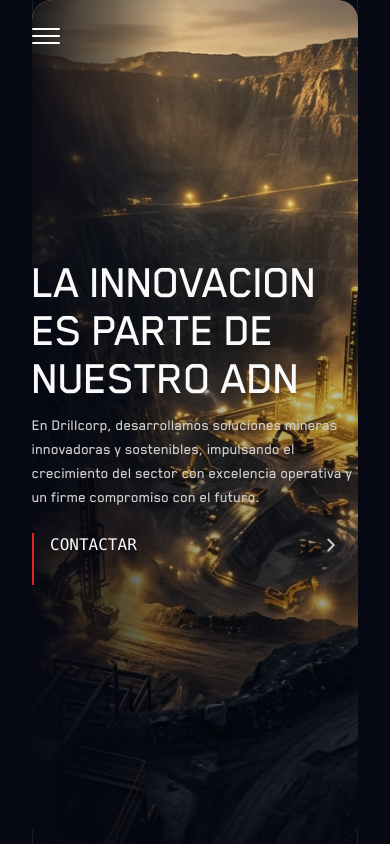
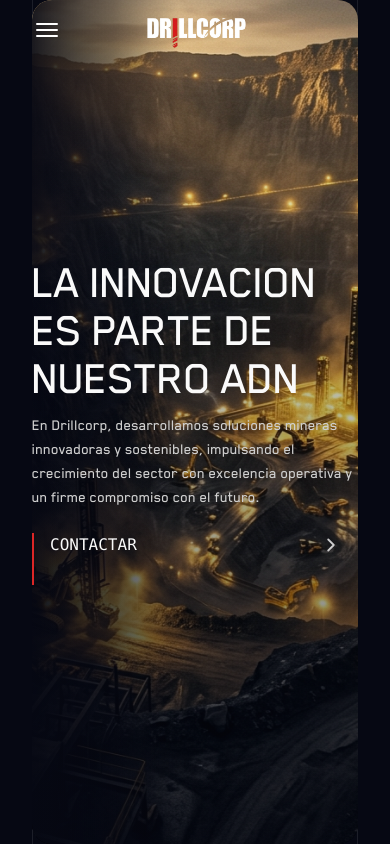
Before and after one commit to Helgarritas/Next-Contmin-Landing, a Next.js app: page / in a window 390 px wide. Shown: the top 844 px of the page. Built offline with nearby package versions, Linux system fonts and the light colour scheme.

Commit message:
feat: redesign mobile navigation drawer menu

```diff
--- a/src/components/navBar/NavBar.tsx
+++ b/src/components/navBar/NavBar.tsx
@@ -1,13 +1,12 @@
 "use client";
 
-import { useState, useEffect, useRef } from "react";
+import { useState, useEffect, useRef, useCallback } from "react";
 import { usePathname, useRouter } from "next/navigation";
 import { gsap } from "gsap";
 import { ScrollTrigger } from "gsap/ScrollTrigger";
 // Componentes
 import Image from "next/image";
 import BtnSnake from "../btnSnake/BtnSnake";
-import NavMenu from "../navMenu/NavMenu";
 // Estilos
 import "./navbar.css";
 
@@ -15,21 +14,20 @@ gsap.registerPlugin(ScrollTrigger);
 const links = ["hogar", "propuesta", "nosotros", "soluciones", "contactar"];
 
 export default function NavBar() {
-  // Referencias
   const navRef = useRef(null);
   const navBgRef = useRef<HTMLDivElement>(null);
   const ulRef = useRef<HTMLUListElement>(null);
-  // Estado para controlar si el menú móvil está abierto
+  const drawerRef = useRef<HTMLDivElement>(null);
+  const overlayRef = useRef<HTMLDivElement>(null);
   const [menuOpen, setMenuOpen] = useState(false);
-  // Hooks de navegación
   const pathname = usePathname();
   const router = useRouter();
 
-  // Efecto para la animación del scroll
+  // ── Animación de scroll para desktop ──
   useEffect(() => {
     const mm = gsap.matchMedia();
 
-    mm.add("(min-width: 1025px)", () => {
+    mm.add("(min-width: 641px)", () => {
       const trigger = ScrollTrigger.create({
         start: 0,
         onUpdate: (self) => {
@@ -48,101 +46,166 @@ export default function NavBar() {
           }
         },
       });
-
-      return () => {
-        trigger.kill();
-      };
+      return () => trigger.kill();
     });
 
-    return () => {
-      mm.revert();
-    };
+    return () => mm.revert();
   }, []);
 
+  // ── Animación del drawer móvil ──
   useEffect(() => {
-    if (window.innerWidth <= 640 && ulRef.current) {
-      const liElements = Array.from(ulRef.current.querySelectorAll("li")) as HTMLLIElement[];
-      const buttonElement = ulRef.current.querySelector(".btn-contactar") as HTMLButtonElement | null;
+    if (!drawerRef.current || !overlayRef.current) return;
 
-      const linksAndButton = buttonElement ? [...liElements, buttonElement] : liElements;
+    const drawerLinks = drawerRef.current.querySelectorAll(".drawer-link");
 
     if (menuOpen) {
-        gsap.to(ulRef.current, { x: "80%", duration: 0.5, ease: "power2.out" });
-        gsap.to(linksAndButton, { opacity: 1, duration: 0.5, stagger: 0.1 });
+      // Bloquear scroll del body
+      document.body.style.overflow = "hidden";
+      // Mostrar overlay
+      gsap.to(overlayRef.current, { autoAlpha: 1, duration: 0.3 });
+      // Deslizar el drawer
+      gsap.to(drawerRef.current, { x: "0%", duration: 0.4, ease: "power3.out" });
+      // Animar links con stagger
+      gsap.fromTo(
+        drawerLinks,
+        { x: -30, autoAlpha: 0 },
+        { x: 0, autoAlpha: 1, duration: 0.4, stagger: 0.08, delay: 0.15, ease: "power2.out" }
+      );
     } else {
-        gsap.to(ulRef.current, { x: "-100%", duration: 0.5, ease: "power2.in" });
-        gsap.to(linksAndButton, { opacity: 0, duration: 0.3 });
-      }
+      document.body.style.overflow = "";
+      gsap.to(overlayRef.current, { autoAlpha: 0, duration: 0.25 });
+      gsap.to(drawerRef.current, { x: "-100%", duration: 0.35, ease: "power2.in" });
+      gsap.to(drawerLinks, { autoAlpha: 0, duration: 0.15 });
     }
   }, [menuOpen]);
 
-  const handleScroll = (link: string) => {
+  const handleScroll = useCallback((link: string) => {
+    // Cerrar menú primero
+    setMenuOpen(false);
+
     if (pathname !== "/") {
       router.push("/");
       return;
     }
+    // Pequeño delay para que el drawer se cierre antes del scroll
+    setTimeout(() => {
       const el = document.getElementById(link);
       if (el) {
-      const yOffset = -80; // Ajusta según el alto de tu navbar
+        const yOffset = -80;
         const y = el.getBoundingClientRect().top + window.pageYOffset + yOffset;
         window.scrollTo({ top: y, behavior: "smooth" });
       }
-  };
+    }, 350);
+  }, [pathname, router]);
 
-  const toggleMenu = () => {
-    setMenuOpen((prev) => !prev);
-  };
+  const toggleMenu = () => setMenuOpen((prev) => !prev);
 
   return (
+    <>
+      {/* ════════ NAVBAR DESKTOP + HEADER MÓVIL ════════ */}
       <nav
         ref={navRef}
-      className="px-[70px] w-full fixed flex items-center z-50 nav
-        max-sm:px-[32px] max-sm:h-[100vh] max-sm:blur-none max-sm:bg-transparent"
+        className="nav-bar px-[70px] w-full h-[80px] fixed flex items-center z-50
+          max-sm:px-[32px] max-sm:h-[60px]"
       >
-      {/* Fondo animado que reemplaza nav::before */}
+        {/* Fondo animado desktop */}
         <div
           ref={navBgRef}
           className="absolute top-0 left-0 w-full h-0 pointer-events-none"
           style={{ backgroundColor: "rgba(255, 255, 255, 0.10)", backdropFilter: "blur(12px)" }}
         />
-      <div
-        className="max-sm:absolute max-sm:top-[22px] z-50 hidden max-sm:inline-block max-sm:left-[32px]"
+
+        {/* Hamburguesa (solo móvil) */}
+        <button
           onClick={toggleMenu}
+          className="hamburger-btn hidden max-sm:flex z-50 relative w-[30px] h-[22px] flex-col justify-between"
+          aria-label="Abrir menú"
         >
-        <NavMenu />
-      </div>
-      <ul
-        ref={ulRef}
-        className="w-full h-[80px] grid grid-cols-4 items-center uppercase text-sm
-                  max-sm:pt-[100px] max-sm:h-full max-sm:flex max-sm:flex-col max-sm:items-start max-sm:z-10
-                  max-sm:-translate-x-full"
-      >
-        <div className="col-start-1 col-end-3 flex items-center shrink-0 max-sm:absolute max-sm:top-4 max-sm:left-1/2 max-sm:-translate-x-1/2 max-sm:mb-6 mt-2 z-10">
+          <span className={`hamburger-line ${menuOpen ? "hamburger-open-top" : ""}`} />
+          <span className={`hamburger-line ${menuOpen ? "hamburger-open-mid" : ""}`} />
+          <span className={`hamburger-line ${menuOpen ? "hamburger-open-bot" : ""}`} />
+        </button>
+
+        {/* Logo (visible en ambos) */}
+        <div className="max-sm:absolute max-sm:left-1/2 max-sm:-translate-x-1/2 z-10">
           <Image
             src="/image/banner/LOGO-DRILLCORP.png"
             alt="Drillcorp Logo"
-            width={140}
-            height={55}
-            className="object-contain"
+            width={130}
+            height={50}
+            className="object-contain max-sm:w-[110px]"
             priority
           />
         </div>
-        <div
-          className="col-start-3 flex justify-between max-sm:flex-col max-sm:gap-2 max-sm:mt-[60px]"
+
+        {/* Links desktop */}
+        <ul
+          ref={ulRef}
+          className="flex-1 h-full grid grid-cols-3 items-center uppercase text-sm ml-[60px]
+            max-sm:hidden"
         >
+          <div className="col-start-1 col-end-3 flex justify-between">
             {links.slice(0, 4).map((link, i) => (
-            <li key={i} onClick={() => handleScroll(link)}>
-              <BtnSnake text={link} className="max-sm:text-base" />
+              <li key={i} onClick={() => handleScroll(link)} className="cursor-pointer">
+                <BtnSnake text={link} />
               </li>
             ))}
           </div>
           <button
             onClick={() => handleScroll("contactar")}
-          className="ml-auto max-sm:ml-0 max-sm:mt-2 btn-contactar"
+            className="ml-auto"
           >
-          <BtnSnake text="contactar" className="max-sm:text-base teext-white" />
+            <BtnSnake text="contactar" />
           </button>
         </ul>
       </nav>
+
+      {/* ════════ OVERLAY OSCURO (solo móvil) ════════ */}
+      <div
+        ref={overlayRef}
+        onClick={() => setMenuOpen(false)}
+        className="fixed inset-0 z-40 bg-black/60 backdrop-blur-sm invisible opacity-0
+          sm:hidden"
+      />
+
+      {/* ════════ DRAWER LATERAL (solo móvil) ════════ */}
+      <div
+        ref={drawerRef}
+        className="fixed top-0 left-0 w-[280px] h-full z-50 -translate-x-full
+          flex flex-col bg-[#0a0c1a]/95 backdrop-blur-xl border-r border-white/10
+          sm:hidden"
+      >
+        {/* Logo en el drawer */}
+        <div className="px-8 pt-6 pb-4 border-b border-white/10">
+          <Image
+            src="/image/banner/LOGO-DRILLCORP.png"
+            alt="Drillcorp Logo"
+            width={120}
+            height={45}
+            className="object-contain"
+          />
+        </div>
+
+        {/* Links del menú */}
+        <div className="flex-1 flex flex-col px-8 pt-8 gap-1">
+          {links.map((link, i) => (
+            <button
+              key={i}
+              onClick={() => handleScroll(link)}
+              className="drawer-link text-left py-3 uppercase text-base tracking-wide
+                text-white/80 hover:text-white hover:pl-2 transition-all duration-300
+                border-b border-white/5 last:border-0"
+            >
+              {link}
+            </button>
+          ))}
+        </div>
+
+        {/* Footer del drawer */}
+        <div className="px-8 py-6 border-t border-white/10">
+          <p className="text-xs text-white/40 uppercase tracking-wider">© 2025 Drillcorp</p>
+        </div>
+      </div>
+    </>
   );
 }
--- a/src/components/navBar/navbar.css
+++ b/src/components/navBar/navbar.css
@@ -1,3 +1,36 @@
-nav {
-  overflow: hidden;
+/* ── NavBar base ── */
+.nav-bar {
+  pointer-events: auto;
 }
+
+/* ── Hamburger icon lines ── */
+.hamburger-btn {
+  cursor: pointer;
+  background: none;
+  border: none;
+  padding: 4px;
+}
+
+.hamburger-line {
+  display: block;
+  width: 100%;
+  height: 2px;
+  background-color: #fff;
+  border-radius: 2px;
+  transition: all 0.35s cubic-bezier(0.4, 0, 0.2, 1);
+  transform-origin: center;
+}
+
+/* Hamburger → X animation */
+.hamburger-open-top {
+  transform: translateY(10px) rotate(45deg);
+}
+
+.hamburger-open-mid {
+  opacity: 0;
+  transform: scaleX(0);
+}
+
+.hamburger-open-bot {
+  transform: translateY(-10px) rotate(-45deg);
+}
```
Lines whose indentation alone changed are shown as unchanged.
